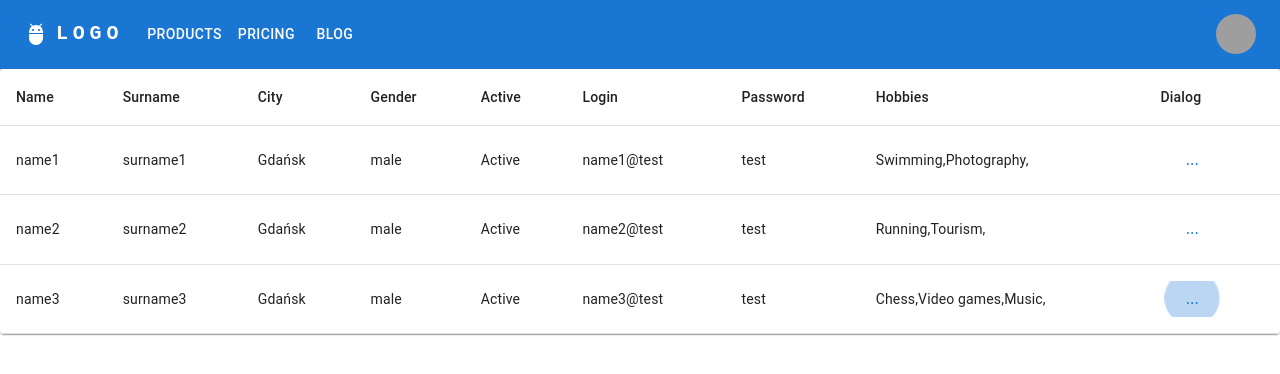
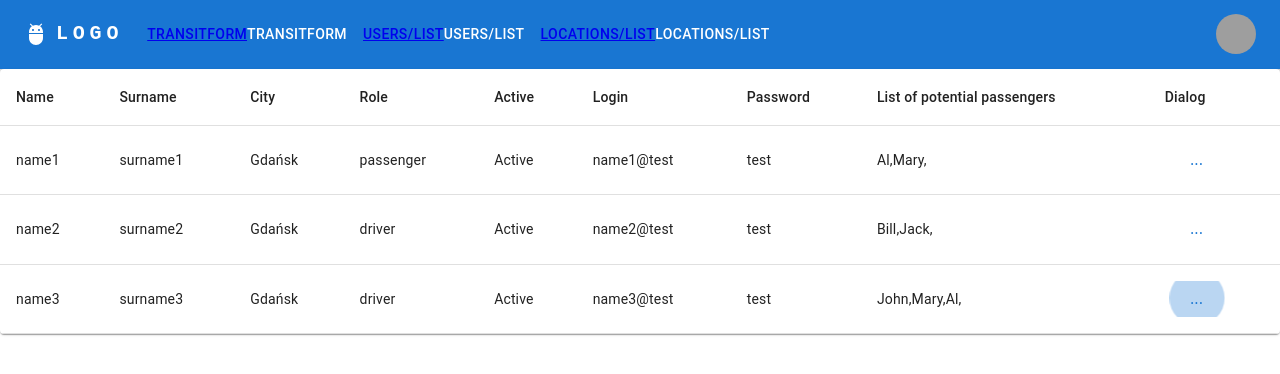
Before and after one commit to mierzvoj/app-state-project, a React (Create React App) app: page /users/list in a window 1280 px wide. Shown: the top 374 px of the page. Built offline with nearby package versions, Linux system fonts and the light colour scheme; grey boxes are pictures that could not be loaded.

Commit message:
still issues with appbar

```diff
--- a/src/model/user-data.model.ts
+++ b/src/model/user-data.model.ts
@@ -2,9 +2,9 @@ export interface UserData {
   name?: string;
   surname?: string;
   city?: string;
-    gender?: "female" | "male";
+  role?: "driver" | "passenger";
   active?: boolean;
   email?: string;
   password?: string;
-    hobbies?: string[];
+  passengers?: string[];
 }
--- a/src/pages/Common/Layout/Header.tsx
+++ b/src/pages/Common/Layout/Header.tsx
@@ -12,8 +12,9 @@ import Toolbar from "@mui/material/Toolbar";
 import Tooltip from "@mui/material/Tooltip";
 import Typography from "@mui/material/Typography";
 import * as React from "react";
+import { Link } from "react-router-dom";
 
-const pages = ["Products", "Pricing", "Blog"];
+const pages = ["transitform", "users/list", "locations/list"];
 const settings = ["Profile", "Account", "Dashboard", "Logout"];
 
 const ResponsiveAppBar = () => {
@@ -93,7 +94,14 @@ const ResponsiveAppBar = () => {
             >
               {pages.map((page) => (
                 <MenuItem key={page} onClick={handleCloseNavMenu}>
-                  <Typography textAlign="center">{page}</Typography>
+                  <Typography textAlign="center">
+                    <Link
+                      style={{ textDecoration: "none", color: "white" }}
+                      to={`/${page}`}
+                    >
+                      {page}
+                    </Link>
+                  </Typography>
                 </MenuItem>
               ))}
             </Menu>
@@ -124,6 +132,7 @@ const ResponsiveAppBar = () => {
                 onClick={handleCloseNavMenu}
                 sx={{ my: 2, color: "white", display: "block" }}
               >
+                <Link to={`/${page}`}>{page}</Link>
                 {page}
               </Button>
             ))}
--- a/src/pages/Locations/LocationsList/LocationsList.tsx
+++ b/src/pages/Locations/LocationsList/LocationsList.tsx
@@ -18,7 +18,6 @@ const LocationsList = () => {
   ) => {
     navigate("/locations/location/" + index);
   };
-  console.log("locations");
 
   return (
     <LocationsContext.Consumer>
--- a/src/pages/Users/UserDialog/UserDialog.tsx
+++ b/src/pages/Users/UserDialog/UserDialog.tsx
@@ -14,24 +14,24 @@ import "./UserDialog.css";
 export default function UserDialog({
   open,
   onClose,
-  hobbies,
-  handleHobbies,
+  passengers,
+  handlePassengers,
 }: {
   open: boolean;
   onClose: () => void;
-  hobbies: string[];
-  handleHobbies: (hobbies: string[]) => void;
+  passengers: string[];
+  handlePassengers: (passengers: string[]) => void;
 }) {
-  const [hobby, setHobby] = React.useState("");
+  const [passenger, setListOfPassengers] = React.useState("");
 
-  const addHobby = () => {
-    handleHobbies([...hobbies, hobby]);
+  const addPassenger = () => {
+    handlePassengers([...passengers, passenger]);
   };
 
-  const removeHobby = (index: number) => {
-    const result = [...hobbies];
+  const removePassenger = (index: number) => {
+    const result = [...passengers];
     result.splice(index, 1);
-    handleHobbies(result);
+    handlePassengers(result);
   };
 
   return (
@@ -47,19 +47,23 @@ export default function UserDialog({
           <DialogContentText id="alert-dialog-description"></DialogContentText>
           <form>
             <FormGroup id="formgroup">
-              <FormLabel>New hobby</FormLabel>
-              <FormControl id="hobby">
-                <div className="hobbies-input">
+              <FormLabel>New passenger</FormLabel>
+              <FormControl id="passenger">
+                <div className="passenger-input">
                   <TextField
                     autoFocus
-                    value={hobby}
+                    value={passenger}
                     onChange={(
                       e: React.ChangeEvent<
                         HTMLTextAreaElement | HTMLInputElement
                       >
-                    ) => setHobby(e.target.value)}
+                    ) => setListOfPassengers(e.target.value)}
                   />
-                  <Button color="primary" disabled={!hobby} onClick={addHobby}>
+                  <Button
+                    color="primary"
+                    disabled={!passengers}
+                    onClick={addPassenger}
+                  >
                     +
                   </Button>
                 </div>
@@ -67,10 +71,10 @@ export default function UserDialog({
             </FormGroup>
           </form>
           <ul>
-            {hobbies.map((h, index) => (
+            {passengers.map((h, index) => (
               <li key={index}>
                 {h}
-                <Button color="primary" onClick={() => removeHobby(index)}>
+                <Button color="primary" onClick={() => removePassenger(index)}>
                   -
                 </Button>
               </li>
--- a/src/pages/Users/UserForm/UserForm.tsx
+++ b/src/pages/Users/UserForm/UserForm.tsx
@@ -12,9 +12,8 @@ import RadioGroup from "@mui/material/RadioGroup";
 import Select from "@mui/material/Select";
 import Snackbar from "@mui/material/Snackbar";
 import TextField from "@mui/material/TextField";
-import React, { ChangeEvent, useContext, useEffect, useState } from "react";
+import React, { ChangeEvent, useContext, useState } from "react";
 import { useNavigate, useParams } from "react-router-dom";
-import { setLocalStorageItem } from "../../../tools/local-storage";
 import { IUsersContext, UsersContext } from "../Users";
 import "./UserForm.css";
 
@@ -31,8 +30,8 @@ export default function UserForm() {
   const [name, setName] = useState(user?.name ?? "");
   const [surname, setSurname] = useState(user?.surname ?? "");
   const [city, setCity] = useState(user?.city ?? "");
-  const [gender, setGender] = useState<"female" | "male" | undefined>(
-    user?.gender ?? "female"
+  const [role, setRole] = useState<"driver" | "passenger" | undefined>(
+    user?.role ?? "passenger"
   );
   const [active, setActive] = useState(user?.active ?? true);
   const [email, setEmail] = useState(user?.email ?? "");
@@ -47,7 +46,7 @@ export default function UserForm() {
   const handleApply = () => {
     setOpen(true);
     const copy = [...users];
-    copy[index] = { name, surname, city, gender, active, email, password };
+    copy[index] = { name, surname, city, role, active, email, password };
     setUsers(copy);
     navigate("/users/list");
   };
@@ -56,12 +55,10 @@ export default function UserForm() {
     setOpen(true);
     setUsers([
       ...users,
-      { name, surname, city, gender, active, email, password },
+      { name, surname, city, role, active, email, password },
     ]);
     navigate("/users/list");
   };
-
-  useEffect(() => setLocalStorageItem("users", users), [users]);
 
   const handleCancel = () => {
     navigate("/users/list");
@@ -81,7 +78,7 @@ export default function UserForm() {
     setName("");
     setSurname("");
     setCity("");
-    setGender("female");
+    setRole("passenger");
     setActive(true);
     setEmail("");
     setPassword("");
@@ -136,19 +133,19 @@ export default function UserForm() {
               ))}
             </Select>
           </FormControl>
-          <FormControl id="gender">
-            <FormLabel>Gender</FormLabel>
+          <FormControl id="role">
+            <FormLabel>Role</FormLabel>
             <RadioGroup
-              defaultValue={gender}
-              value={gender}
+              defaultValue={role}
+              value={role}
               onChange={(e) =>
-                setGender(e.target.value as "female" | "male" | undefined)
+                setRole(e.target.value as "driver" | "passenger" | undefined)
               }
             >
               <FormControlLabel
-                value="female"
+                value="passenger"
                 control={<Radio />}
-                label="Female"
+                label="passenger"
               />
               <FormControlLabel value="male" control={<Radio />} label="Male" />
             </RadioGroup>
--- a/src/pages/Users/Users.tsx
+++ b/src/pages/Users/Users.tsx
@@ -1,37 +1,38 @@
-import React, { Dispatch, SetStateAction, useState } from "react";
+import React, { Dispatch, SetStateAction, useEffect, useState } from "react";
 import { Outlet } from "react-router-dom";
 import { UserData } from "../../model/user-data.model";
-const people: string = "";
+import { setLocalStorageItem } from "../../tools/local-storage";
+
 const entryData: UserData[] = [
   {
     name: "name1",
     surname: "surname1",
     city: "Gdańsk",
-    gender: "male",
+    role: "passenger",
     active: true,
     email: "name1@test",
     password: "test",
-    hobbies: ["Swimming", "Photography"],
+    passengers: ["Al", "Mary"],
   },
   {
     name: "name2",
     surname: "surname2",
     city: "Gdańsk",
-    gender: "male",
+    role: "driver",
     active: true,
     email: "name2@test",
     password: "test",
-    hobbies: ["Running", "Tourism"],
+    passengers: ["Bill", "Jack"],
   },
   {
     name: "name3",
     surname: "surname3",
     city: "Gdańsk",
-    gender: "male",
+    role: "driver",
     active: true,
     email: "name3@test",
     password: "test",
-    hobbies: ["Chess", "Video games", "Music"],
+    passengers: ["John", "Mary", "Al"],
   },
 ];
 
@@ -49,6 +50,8 @@ const Users = () => {
   const [users, setUsers] = useState<UserData[]>(entryData);
   const value = { users, setUsers };
 
+  useEffect(() => setLocalStorageItem("users", users), [users]);
+
   return (
     <UsersContext.Provider value={value}>
       <Outlet />
--- a/src/pages/Users/UsersList/UsersList.tsx
+++ b/src/pages/Users/UsersList/UsersList.tsx
@@ -6,30 +6,19 @@ import TableCell from "@mui/material/TableCell";
 import TableContainer from "@mui/material/TableContainer";
 import TableHead from "@mui/material/TableHead";
 import TableRow from "@mui/material/TableRow";
-import React, { useContext, useEffect } from "react";
+import React, { useContext } from "react";
 import { useNavigate } from "react-router-dom";
 import { UserData } from "../../../model/user-data.model";
-import { setLocalStorageItem } from "../../../tools/local-storage";
 import UserDialog from "../UserDialog/UserDialog";
 import { IUsersContext, UsersContext } from "../Users";
 import "./UsersList.css";
 
-const getDatafromLS = () => {
-  const data = localStorage.getItem("users");
-  if (data) {
-    return JSON.parse(data);
-  } else {
-    return [];
-  }
-};
 const UsersList = () => {
   const navigate = useNavigate();
   const [open, setOpen] = React.useState(false);
-  const [hobbies, setHobbies] = React.useState<string[]>([]);
+  const [passengers, setListOfPassengers] = React.useState<string[]>([]);
   const [rowIndex, setRowIndex] = React.useState<number>(-1);
   const { users, setUsers } = useContext<IUsersContext>(UsersContext);
-
-  useEffect(() => setLocalStorageItem("users", users), [users]);
 
   const handleClickOpen = (
     event: React.MouseEvent<HTMLButtonElement, MouseEvent>
@@ -50,7 +39,7 @@ const UsersList = () => {
   ) => {
     if (open === false) {
       setRowIndex(index);
-      setHobbies(users[index].hobbies ?? []);
+      setListOfPassengers(users[index].passengers ?? []);
     }
   };
 
@@ -63,10 +52,10 @@ const UsersList = () => {
     }
   };
 
-  const handleHobbies = (hobbies: string[]) => {
+  const handlePassengers = (passengers: string[]) => {
     const result = [...users];
-    result[rowIndex].hobbies = hobbies;
-    setHobbies(hobbies);
+    result[rowIndex].passengers = passengers;
+    setListOfPassengers(passengers);
     setUsers(result);
   };
 
@@ -80,11 +69,13 @@ const UsersList = () => {
                 <TableCell className="header">Name</TableCell>
                 <TableCell className="header">Surname</TableCell>
                 <TableCell className="header">City</TableCell>
-                <TableCell className="header">Gender</TableCell>
+                <TableCell className="header">Role</TableCell>
                 <TableCell className="header">Active</TableCell>
                 <TableCell className="header">Login</TableCell>
                 <TableCell className="header">Password</TableCell>
-                <TableCell className="header">Hobbies</TableCell>
+                <TableCell className="header">
+                  List of potential passengers
+                </TableCell>
                 <TableCell className="header">Dialog</TableCell>
               </TableRow>
             </TableHead>
@@ -102,11 +93,11 @@ const UsersList = () => {
                   </TableCell>
                   <TableCell>{row.surname}</TableCell>
                   <TableCell>{row.city}</TableCell>
-                  <TableCell>{row.gender}</TableCell>
+                  <TableCell>{row.role}</TableCell>
                   <TableCell>{row.active ? "Active" : "Inactive"}</TableCell>
                   <TableCell>{row.email}</TableCell>
                   <TableCell>{row.password}</TableCell>
-                  <TableCell>{row.hobbies?.map((h) => h + ",")}</TableCell>
+                  <TableCell>{row.passengers?.map((h) => h + ",")}</TableCell>
                   <TableCell>
                     <Button
                       onClick={(event) => handleClickOpen(event)}
@@ -117,8 +108,8 @@ const UsersList = () => {
                     <UserDialog
                       open={open}
                       onClose={handleClose}
-                      hobbies={hobbies}
-                      handleHobbies={handleHobbies}
+                      passengers={passengers}
+                      handlePassengers={handlePassengers}
                     ></UserDialog>
                   </TableCell>
                 </TableRow>
```
Lines whose indentation alone changed are shown as unchanged.
